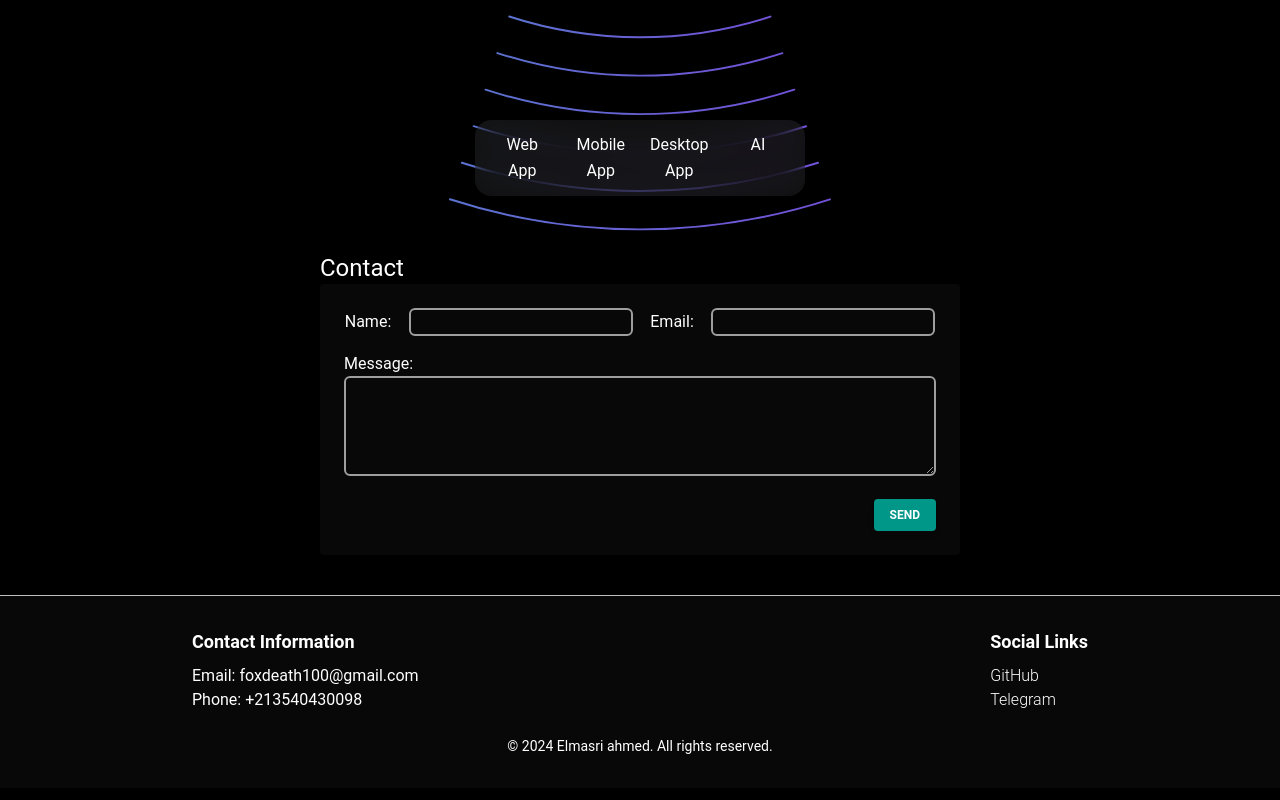
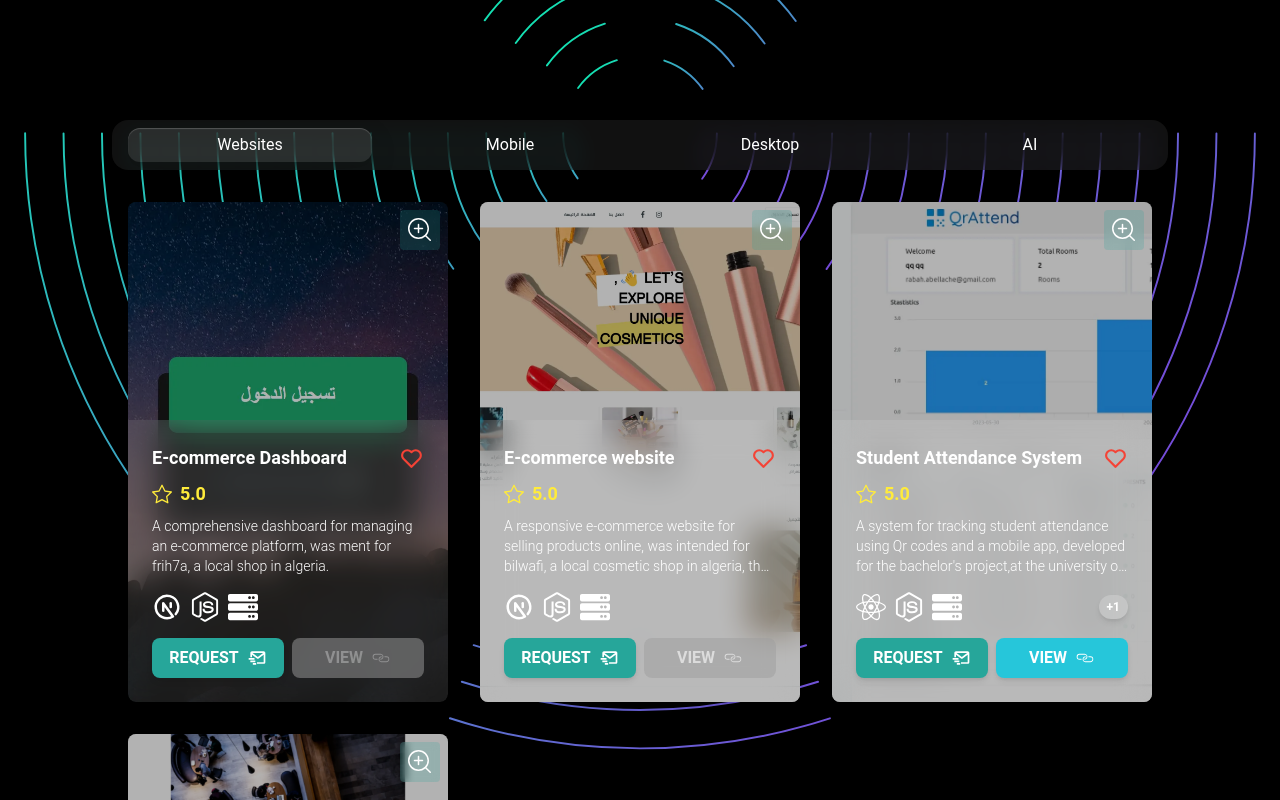
Before and after one commit to 0asaca0rum0/protfolio, a React (Vite) app: page / in a window 1280 px wide. Shown: the part 1560-2360 px from the top of the page. Built offline with nearby package versions, Linux system fonts and the light colour scheme.

Commit message:
bette text

```diff
--- a/src/components/projects.jsx
+++ b/src/components/projects.jsx
@@ -77,9 +77,9 @@ export default function Projects() {
     ];
 
     const categories = [
-        { label: "Web App", value: "Websites" },
-        { label: "Mobile App", value: "Mobile " },
-        { label: "Desktop App", value: "Desktop " },
+        { label: "Websites", value: "Web App" },
+        { label: "Mobile", value: "Mobile App" },
+        { label: "Desktop", value: "Desktop App" },
         { label: "AI", value: "AI" },
     ];
 
```
